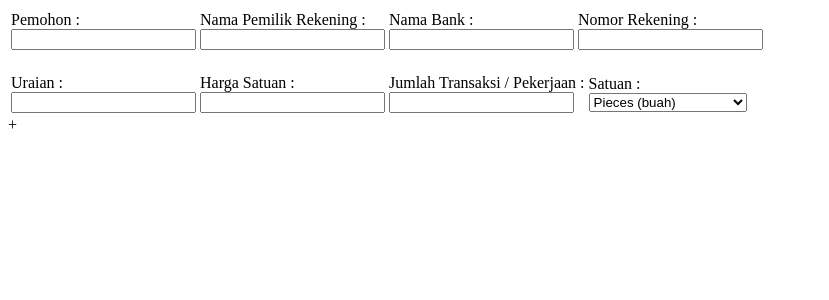
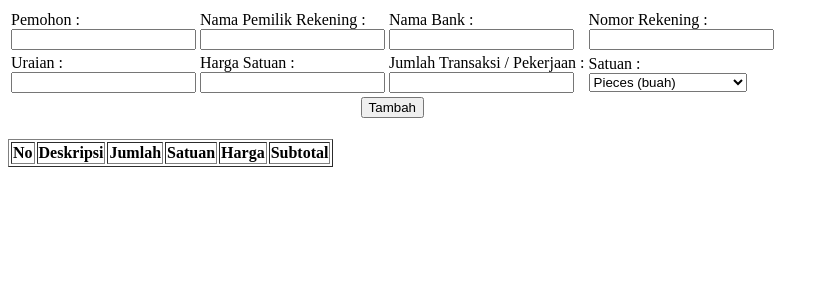
Before and after one commit to Novando/bdk, a PHP site: page /requestdana/ in a window 1280 px wide. Shown: the top 300 px of the page, without its empty margins (0-829 px from the left). Run offline with PHP 8.4, Linux system fonts and the light colour scheme; lists and menus that the app fills with data are empty.

Commit message:
Add files via upload

```diff
--- a/public/js/requestdana.js
+++ b/public/js/requestdana.js
@@ -1,20 +1,22 @@
-function onClick(e) {
-	var element = e.target.querySelector('[contenteditable]'), row;
+let table = document.querySelector('#isi');
+let addRow = document.querySelector('#tambah');
 
-	element && e.target != document.documentElement && e.target != document.body && element.focus();
+let noInput = 0;
+let uraianInput = document.querySelector('#transaksi');
+let hargaInput = document.querySelector('#harga');
+let satuanInput = document.querySelector('#satuan');
+let jumlahInput = document.querySelector('#jumlah');
+let subtotalInput = parseDouble(harga)*parseInt(jumlah);
 
-	if (e.target.matchesSelector('.add')) {
-		document.querySelector('table.inventory tbody').appendChild(generateTableRow());
-	}
-	else if (e.target.className == 'cut') {
-		row = e.target.ancestorQuerySelector('tr');
+addRow.addEventListener('click', () => {
+	let no = noInput.value;
+	let uraian =  uraianInput.value;
+	let harga =  hargaInput.value;
+	let satuan =  satuanInput.value;
+	let jumlah =  jumlahInput.value;
+	let subtotal =  subtotalInput.value;
 
-		row.parentNode.removeChild(row);
-	}
+	let template = '<tr><td>${no}</td><td>${uraian}</td><td>${jumlah}</td><td>${satuan}</td><td>${harga}</td><td>${subtotal}</td></tr>';
 
-	updateInvoice();
-}
-
-if (window.addEventListener) {
-	document.addEventListener('click', onClick);
-}
+	table.innerHTML += template;
+});
--- a/requestdana/index.php
+++ b/requestdana/index.php
@@ -4,7 +4,6 @@
 	<title>Request Dana</title>
 </head>
 <body>
-	<form method="POST" action="">
 	<table>
 		<tr>
 			<td>
@@ -24,9 +23,6 @@
 				<input type="text" name="norek">
 			</td>
 		</tr>
-		</table>
-		<br>
-		<table>
 		<tr>
 			<td>
 				<label for="transaksi">Uraian :</label><br>
@@ -51,8 +47,24 @@
 				</select>
 			</td>
 		</tr>
+		<tr>
+			<td colspan="4">
+				<center><button id="tambah">Tambah</button></center>
+			</td>
+		</tr>
 	</table>
-		<a>+</a>
+	<br>
+	<form method="POST" action="">
+		<table id="isi" border="1px">
+			<thead>
+				<th>No</th>
+				<th>Deskripsi</th>
+				<th>Jumlah</th>
+				<th>Satuan</th>
+				<th>Harga</th>
+				<th>Subtotal</th>
+			</thead>
+		</table>
 	</form>
 
 	<script type="text/javascript" src="../public/js/requestdana.js"></script>
```
Also changed, not shown: ptbdk.sql (+5 -3 lines). Lines whose indentation alone changed are shown as unchanged.
